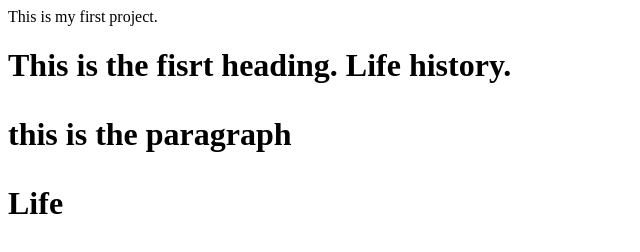
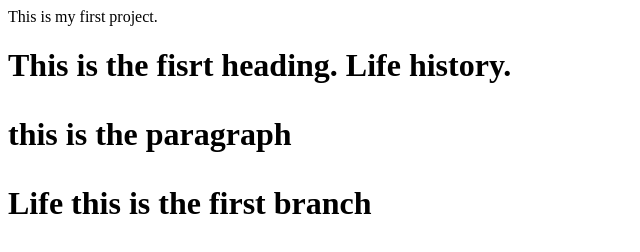
Before and after one commit to Deepa17630/project-P, a plain HTML site: page project2.html in a window 1280 px wide. Shown: the whole page, without its empty margins (0-640 px from the left). Drawn offline with Linux system fonts and the light colour scheme.

Commit message:
sixth commi

```diff
--- a/project2.html
+++ b/project2.html
@@ -8,5 +8,7 @@
             <p>this is the paragraph </p>
 
             <h>Life</h>
+            <h>this is the first branch</h>
+
         </h1>
 </html
```
